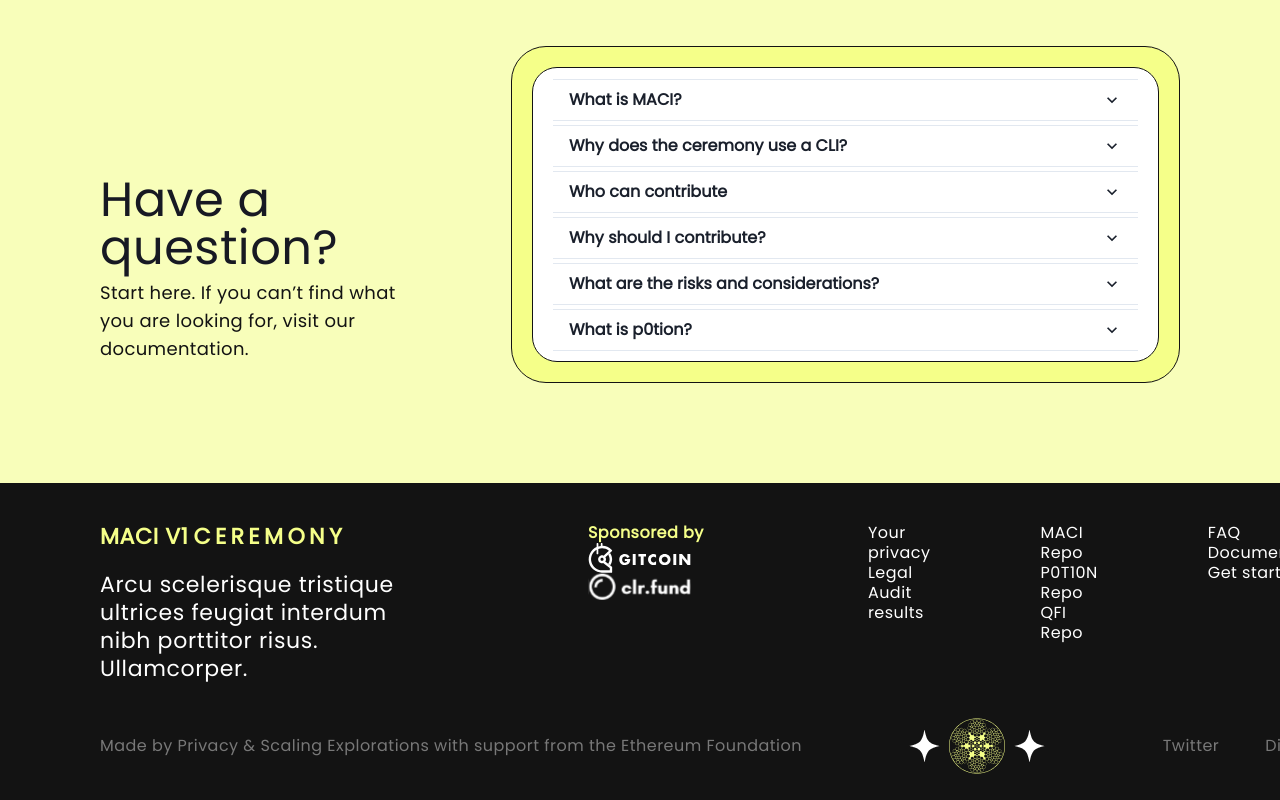
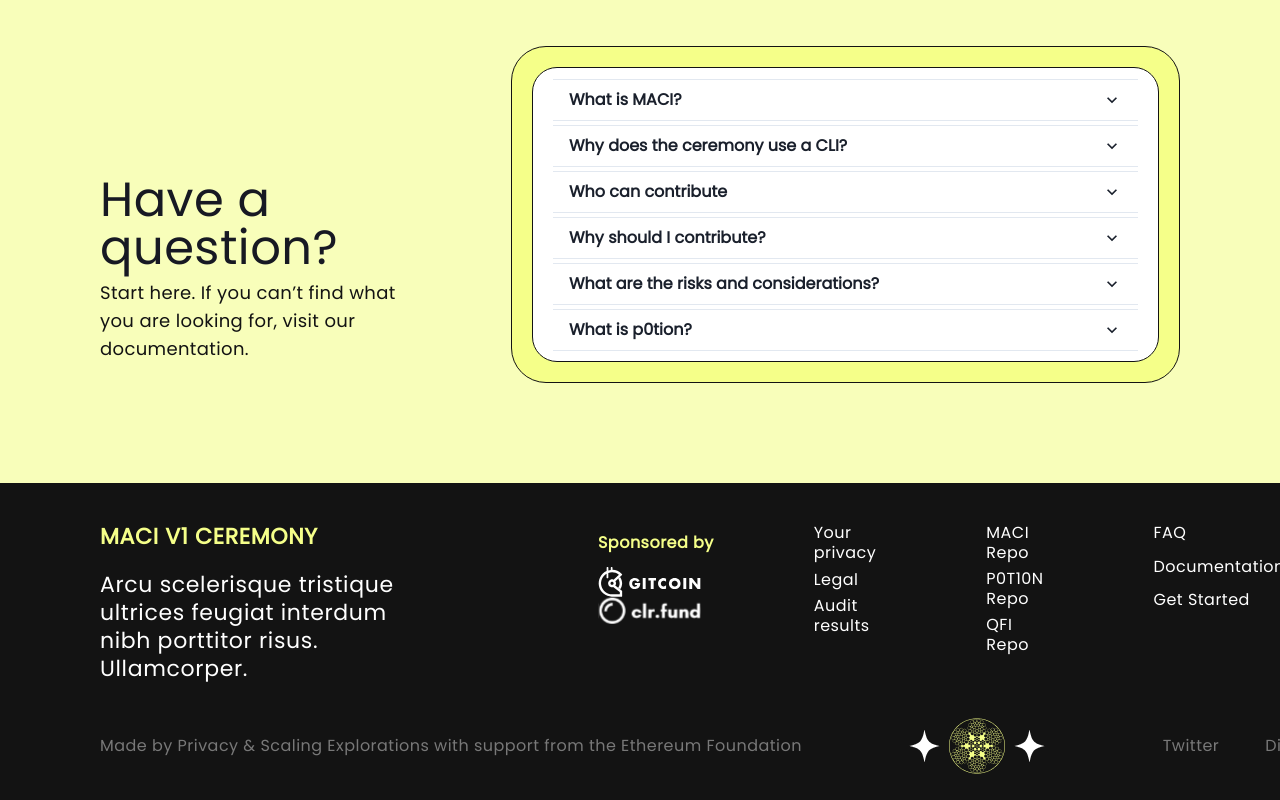
Before and after one commit to privacy-scaling-explorations/maci-phase2-setup, a React (Vite) app: page / in a window 1280 px wide. Shown: the part 1072-1872 px from the top of the page. Built offline with nearby package versions, Linux system fonts and the light colour scheme; no server answers; the database is empty.

Commit message:
feat(footer): added links and images to footer

```diff
--- a/src/components/footer/footer.tsx
+++ b/src/components/footer/footer.tsx
@@ -4,6 +4,7 @@ import { MaciBlack, MaciWhite, MaciYellow } from '../../utils/colors'
 import FooterImg from "../../assets/footerimg.png"
 import GitcoinImg from "../../assets/gitcoin.svg"
 import CLRFundImg from "../../assets/clrfund.svg"
+import { Link } from 'react-router-dom'
 
 export const Footer = (): React.JSX.Element => (
   <Stack
@@ -23,7 +24,7 @@ export const Footer = (): React.JSX.Element => (
           justify="flex-start"
           align="flex-start"
           spacing="173px"
-          width="1239px"
+          width="100%"
           maxWidth="100%"
         >
           <Stack justify="flex-start" align="flex-start" textAlign="left" spacing="20px">
@@ -35,21 +36,9 @@ export const Footer = (): React.JSX.Element => (
               letterSpacing="0.03em"
               color={MaciYellow}
             >
-              <span>MACI V1</span>
-              <Box as="span" lineHeight="1.25" fontSize="16px">
-                {' '}
-              </Box>
-              <Box
-                as="span"
-                lineHeight="0.91"
-                fontWeight="regular"
-                letterSpacing="0.2em"
-              >
-                CEREMONY
-              </Box>
+              <span>MACI V1 CEREMONY</span>
             </Text>
             <Text
-
 				lineHeight="1.27"
 				fontWeight="medium"
 				fontSize="22px"
@@ -66,15 +55,16 @@ export const Footer = (): React.JSX.Element => (
             direction="row"
             justify="flex-start"
             align="flex-start"
-            spacing="110px"
+            spacing="10%"
           >
-            <Box width="100%" textAlign="left" >
+            <Box width="100%" textAlign="left" padding="10px">
 				<Text
 					lineHeight="1.25"
 					fontWeight="bold"
 					fontSize="16px"
 					letterSpacing="0.03em"
 					color={MaciYellow}
+					marginBottom="10%"
 				>
 					Sponsored by
 				</Text>
@@ -87,14 +77,17 @@ export const Footer = (): React.JSX.Element => (
               align="flex-start"
               spacing="110px"
               textAlign="left"
+			  width="100%"
             >
-              <Box>
+              <Box width="100%">
                 <Text
 				lineHeight="1.25"
 				fontWeight="regular"
 				fontSize="16px"
 				letterSpacing="0.03em"
 				color={MaciWhite}
+				marginBottom="10%"
+				width="100%"
                 >
                   Your privacy
                 </Text>
@@ -105,9 +98,13 @@ export const Footer = (): React.JSX.Element => (
                   fontSize="16px"
                   letterSpacing="0.03em"
                   color={MaciWhite}
+				  marginBottom="10%"
                 >
                   Legal
                 </Text>
+				<a
+				target="_blank"
+				href="https://github.com/privacy-scaling-explorations/maci/blob/master/audit/202220930_Hashcloak_audit_report.pdf">
 					<Text
 
 					lineHeight="1.25"
@@ -118,28 +115,36 @@ export const Footer = (): React.JSX.Element => (
 					>
 					Audit results
 					</Text>
+				</a>
               </Box>
-              <Box>
+              <Box width="100%">
+				<a href="https://github.com/privacy-scaling-explorations/maci" target='_blank'>
 					<Text
-
 					lineHeight="1.25"
 					fontWeight="regular"
 					fontSize="16px"
 					letterSpacing="0.03em"
 					color={MaciWhite}
+					marginBottom="10%"
+
 					>
 					MACI Repo
 					</Text>
+				</a>
+				<a href="https://github.com/privacy-scaling-explorations/p0tion" target="_blank">
 				<Text
-
                   lineHeight="1.25"
                   fontWeight="regular"
                   fontSize="16px"
                   letterSpacing="0.03em"
                   color={MaciWhite}
+				  marginBottom="10%"
                 >
                   P0T10N Repo
                 </Text>
+				</a>
+
+				<a href="https://github.com/quadratic-funding/qfi" target="_blank">
 				<Text
 
                   lineHeight="1.25"
@@ -150,6 +155,8 @@ export const Footer = (): React.JSX.Element => (
                 >
                   QFI Repo
                 </Text>
+				</a>
+
               </Box>
               <Box>
                 <Text
@@ -159,9 +166,25 @@ export const Footer = (): React.JSX.Element => (
                   fontSize="16px"
                   letterSpacing="0.03em"
                   color={MaciWhite}
+				  marginBottom="10%"
                 >
                   FAQ
                 </Text>
+                <Text
+                  lineHeight="1.25"
+                  fontWeight="regular"
+                  fontSize="16px"
+                  letterSpacing="0.03em"
+                  color={MaciWhite}
+				  marginBottom="10%"
+                >
+                	<a
+				  	href="https://privacy-scaling-explorations.github.io/maci/"
+					target="_blank">
+						Documentation
+					</a>
+                </Text>
+				<Link to={'/'}>
 					<Text
 
 					lineHeight="1.25"
@@ -170,18 +193,10 @@ export const Footer = (): React.JSX.Element => (
 					letterSpacing="0.03em"
 					color={MaciWhite}
 					>
-                  Documentation
+					Get Started
 					</Text>
-                <Text
+				</Link>
 
-                  lineHeight="1.25"
-                  fontWeight="regular"
-                  fontSize="16px"
-                  letterSpacing="0.03em"
-                  color={MaciWhite}
-                >
-                  Get started
-                </Text>
               </Box>
             </Stack>
           </Stack>
--- a/src/components/verificationTrascripts/verificationTranscripts.tsx
+++ b/src/components/verificationTrascripts/verificationTranscripts.tsx
@@ -85,7 +85,6 @@ export const VerificationTranscript = (props: any): React.JSX.Element => {
         return transcript.contributorId.includes(searchTerm)
     }
 
-    console.log(selectedCircuit)
     return (
         <Stack
         paddingBottom="5%"
```
Lines whose indentation alone changed are shown as unchanged.
